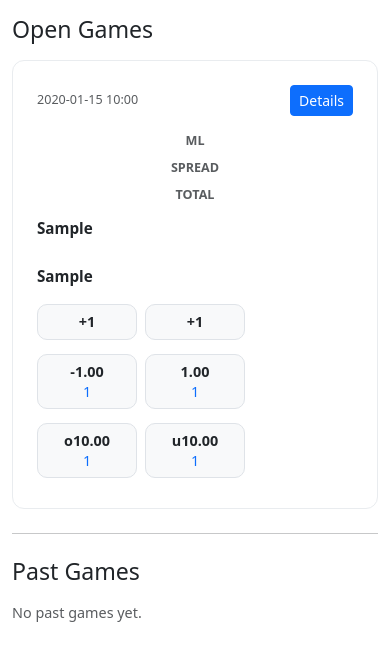
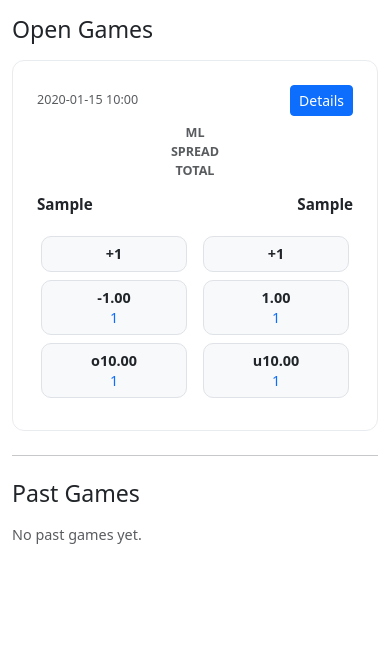
Before and after one commit to Viizorr/CFB26_Fakebook, a Flask app: page / in a window 390 px wide. Shown: the part 76-737 px from the top of the page. Run offline with Flask 3, Linux system fonts and the light colour scheme; a user stored in the database is signed in; tables that the repository leaves empty hold one stand-in row (values such as "Sample post").

Commit message:
Updated style.css
+ Updated UI scaling for mobile websites

```diff
--- a/static/style.css
+++ b/static/style.css
@@ -100,3 +100,33 @@
     margin-bottom: 6px;
   }
 }
+
+/* Mobile layout adjustments */
+@media (max-width: 576px) {
+  .odds-grid {
+    display: block; /* Stack instead of grid */
+  }
+
+  .odds-grid .og-team,
+  .odds-grid .og-market {
+    display: flex;
+    justify-content: space-between;
+    margin-bottom: 8px;
+  }
+
+  .odds-pill {
+    flex: 1;
+    margin: 0 4px;
+    text-align: center;
+  }
+
+  /* Center labels above each group */
+  .row.text-uppercase {
+    display: none; /* Hide the desktop-style header row */
+  }
+
+  .game-card .team-name {
+    font-weight: 600;
+    margin-bottom: 4px;
+  }
+}
```
